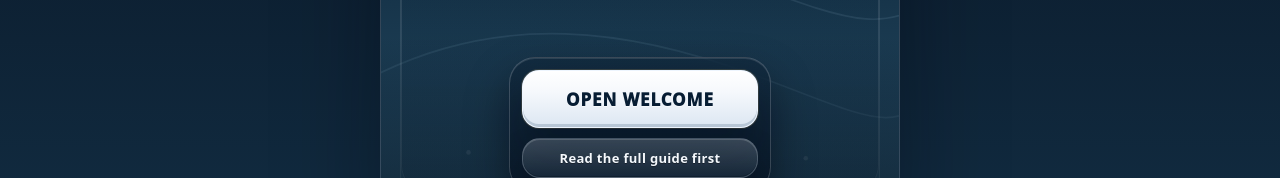
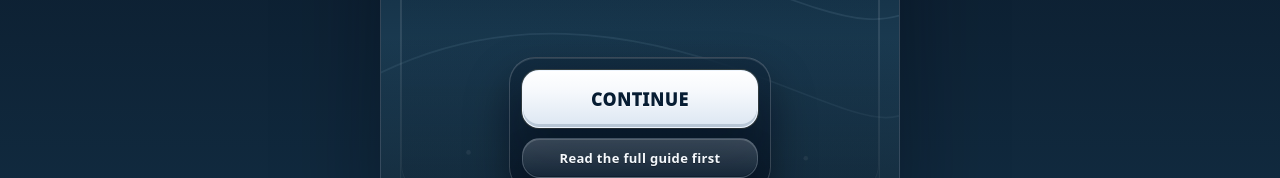
Before and after one commit to chumanwafor216-svg/gmfn-mvp, a React app in the folder frontend/: page /cover in a window 1280 px wide. Shown: the part 586-764 px from the top of the page. Built offline with nearby package versions, Linux system fonts and the light colour scheme; no server answers; the HTML template or start-up script is replaced by a standard one.

Commit message:
Restore cover CTA continue label

```diff
--- a/frontend/src/pages/CoverPage.tsx
+++ b/frontend/src/pages/CoverPage.tsx
@@ -1547,7 +1547,7 @@ export default function CoverPage() {
 
             >
 
-              {busy ? "Continuing..." : "Open Welcome"}
+              {busy ? "Continuing..." : "Continue"}
 
             </button>
 
```
Also changed, not shown: 3 other files (tests, documents, lock files or other folders).
